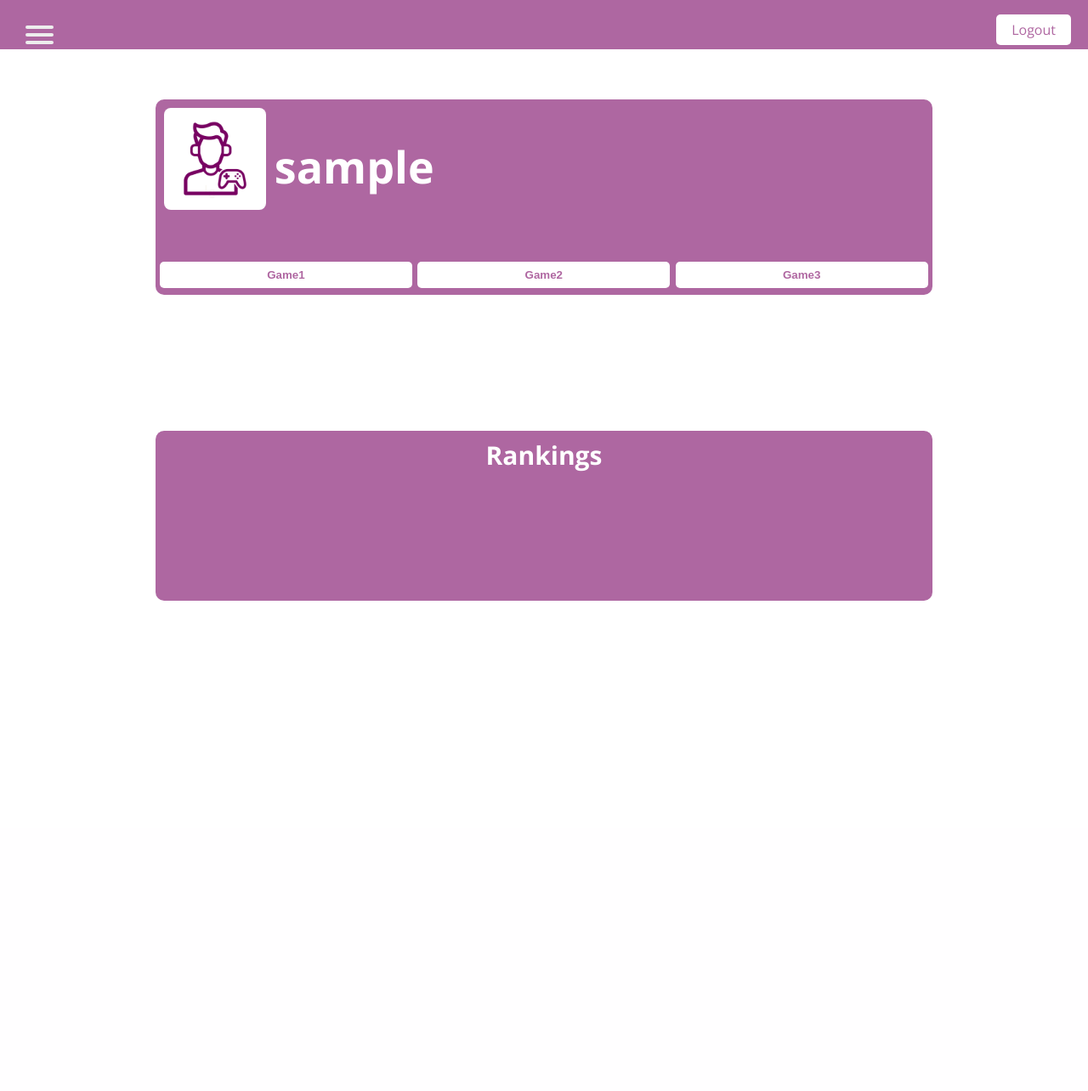
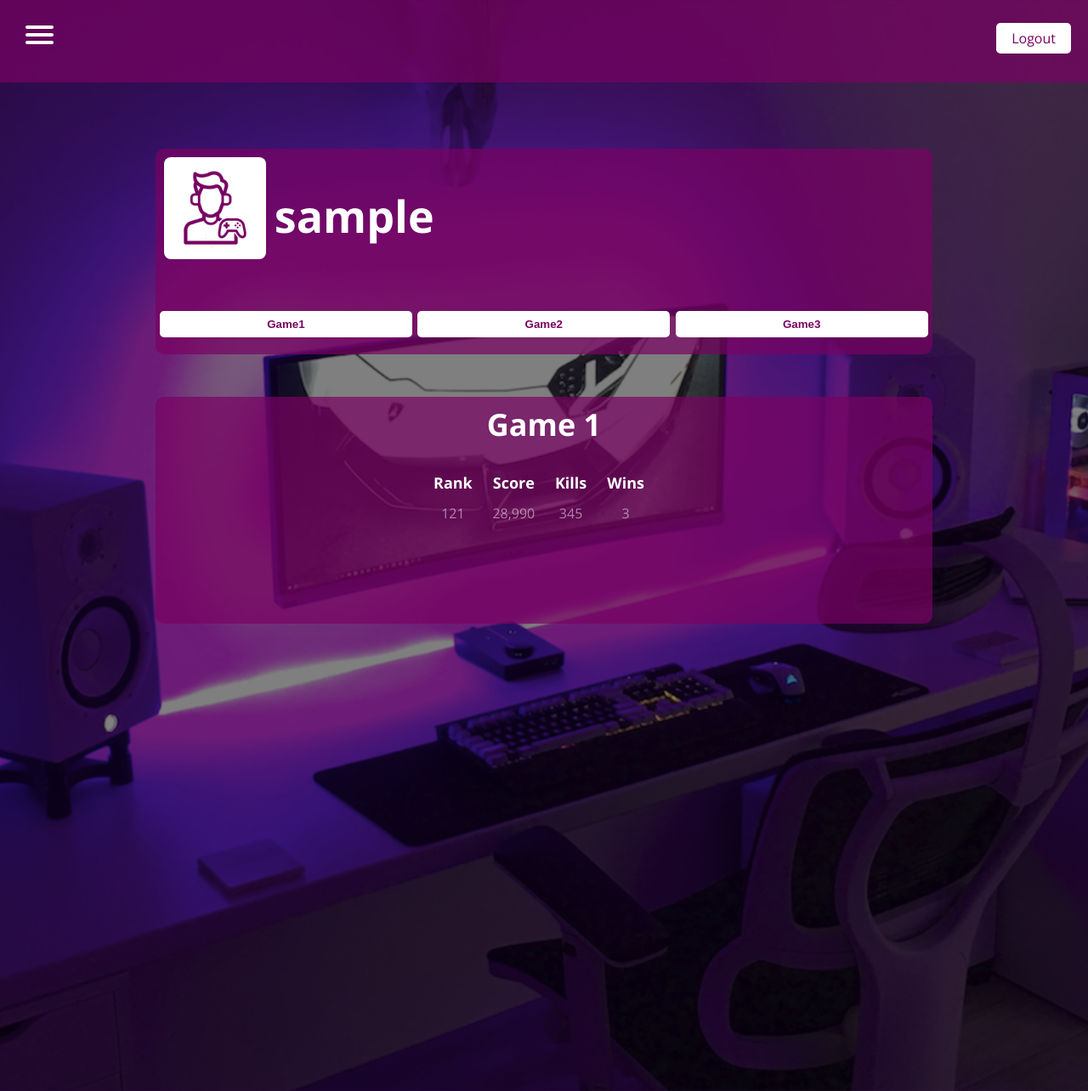
Before and after one commit to Leymabeans/lame-games, a PHP site: page /private/pages/profile.php in a window 1280 px wide. Shown: the whole page at 85% size. Before the commit the page ends 707 px from the top, so only its background shows below. Run offline with PHP 8.4, Linux system fonts and the light colour scheme; the visitor is signed in with stand-in values (Sample User, id 1); tables that the repository leaves empty or names only in its code hold one stand-in row (values such as "Sample post").

Commit message:
Finished game table layout

```diff
--- a/private/css/index.css
+++ b/private/css/index.css
@@ -6,7 +6,6 @@ body {
   font-family: 'Open Sans', sans-serif;
   overflow: hidden;
 }
-
 
 ::-webkit-scrollbar {
   display: none;
@@ -44,7 +43,7 @@ body {
 .text {
   position: absolute;
   background: linear-gradient(rgba(0, 0, 50, 0.5), rgba(0, 0, 50, 0.5));
-  color: white;
+  color: #ffffff;
   text-align: center;
   bottom: 40px;
   right: 40px;
@@ -141,7 +140,7 @@ h1 {
   padding: 50px;
   padding-top: 125px;
   border-radius: 20%;
-  background: #ededed;
+  background: #ffffff;
   list-style-type: none;
   -webkit-font-smoothing: antialiased;
   transform-origin: 0% 0%;
@@ -160,7 +159,7 @@ h1 {
   height: 4px;
   margin-bottom: 5px;
   position: relative;
-  background: #ededed;
+  background: #ffffff;
   border-radius: 3px;
   z-index: 1;
   transform-origin: 4px 0px;
@@ -184,9 +183,13 @@ h1 {
 /*Profile Page=============================================*/
 .none {
   display: grid;
-  grid-template-rows: 1fr 0.5fr 5fr 5fr 1fr;
+  grid-template-rows: 1fr 0.5fr 2.5fr 4fr 3fr;
   grid-template-columns: 4fr 5fr 15fr 4fr;
-  background-color: #ffffff;
+  background: linear-gradient(rgba(0, 0, 0, 0.5), rgba(0, 0, 0, 0.5)), url("../images/setup2.jpg");
+  min-height: 100%;
+  min-width: 100%;
+  background-size: cover;
+  background-position: center;
   color: #ffffff;
 }
 
@@ -195,8 +198,9 @@ h1 {
 .header {
   grid-row: 1 / 2;
   grid-column: 1 / 7;
-  background-color: rgba(121, 2, 99, 0.6);
+  background-color: rgba(121, 2, 99, 0.7);
   width: 100%;
+  padding-bottom: 10px;
   margin-bottom: 20px;
 }
 
@@ -204,10 +208,10 @@ h1 {
   float: right;
   text-decoration: none;
   background-color: #ffffff;
-  color: rgba(121, 2, 99, 0.6);
+  color: rgb(121, 2, 99);
   padding: 7px 18px;
   border-radius: 5px;
-  margin: -10px 20px 5px 20px;
+  margin: 0px 20px 5px 20px;
   transition: opacity 0.5s;
 }
 
@@ -217,31 +221,18 @@ div .logout:hover {
 }
 
 
-/*Content============*/
-.background2 {
-  grid-row:  4 / 5;
-  grid-column: 2 / 4;
-  background-color: rgba(121, 2, 99, 0.6);
-  width: 100%;
-  height: 200px;
-  border-radius: 10px;
-  margin: 0px auto 150px auto;
-}
-
-
 
 /*Profile section====*/
 #profile {
   grid-row:  3 / 4;
   grid-column: 2 / 4;
-  background-color: rgba(121, 2, 99, 0.6);
+  background-color: rgba(121, 2, 99, 0.7);
   width: 100%;
-  height: 230px;
   border-radius: 10px;
-  margin: 0px auto 60px auto;
+  margin: 0px auto 50px auto;
 }
 
-.profilePic {
+.profile-pic {
   float: left;
   width: 120px;
   height: 120px;
@@ -258,7 +249,7 @@ div .logout:hover {
   display: inline;
   font-weight: bolder;
   background-color: #ffffff;
-  color: rgba(121, 2, 99, 0.6);
+  color: rgb(121, 2, 99);
   width: 32.5%;
   padding: 8px 20px;
   border: none;
@@ -287,20 +278,36 @@ div .logout:hover {
 #rank {
   grid-row:  4 / 5;
   grid-column: 2 / 4;
-  background-color: rgba(121, 2, 99, 0.6);
+  background-color: rgba(121, 2, 99, 0.7);
   width: 100%;
-  height: 200px;
+
   border-radius: 10px;
-  margin: 0px auto 150px auto;
+  margin: 0px auto 200px auto;
 }
 
 #global {
   text-align: center;
   color: #ffffff;
-  font-size: 30px;
+  font-size: 36px;
   margin: 8px auto;
 }
 
-#game1, #game2, #game3 {
+#game2, #game3 {
   display: none;
 }
+
+.results {
+  text-align: center;
+  margin: 10px auto;
+  padding: 5px;
+}
+
+th {
+  font-size: 18px;
+  padding: 15px 5px 10px 5px;
+  margin: 10px auto 0px auto;
+}
+
+td {
+  opacity: 0.5;
+}
--- a/private/js/index.js
+++ b/private/js/index.js
@@ -11,7 +11,7 @@ var myVar;
         document.getElementById('global').innerHTML = "Game 1";
         document.getElementById('game1').style.display = "block";
         document.getElementById('game2').style.display = "none";
-        document.getElementById('game2').style.display = "none";
+        document.getElementById('game3').style.display = "none";
       }
 
       function display2() {
--- a/private/pages/profile.php
+++ b/private/pages/profile.php
@@ -78,7 +78,7 @@
 
 <!--Profile=======================================================-->
     <section id="profile">
-      <img class="profilePic" src="../images/user_pic.jpg">
+      <img class="profile-pic" src="../images/user_pic.jpg">
       <h2 id="user"><?php echo $result['username'] ?><h2><br><br><br><br><br>
       <button class="games" id="display1" onclick="display1()">Game1</button>
       <button class="games" id="display2" onclick="display2()">Game2</button>
@@ -86,39 +86,58 @@
     </section>
 
     <section id="rank">
-      <h1 id="global">Rankings</h1>
-      <table id="game1">
+      <h1 id="global">Game 1</h1>
+
+      <div id="game1">
+        <table class="results">
           <tr>
             <th>Rank<th>
             <th>Score<th>
+            <th>Kills<th>
+            <th>Wins<th>
           </tr>
           <tr>
-          <th>121<th>
-          <th>28,990<th>
+            <td>121<td>
+            <td>28,990<td>
+            <td>345<td>
+            <td>3<td>
           </tr>
         </table>
+      </div>
 
-      <table id="game2">
+      <div id="game2">
+        <table class="results" >
           <tr>
             <th>Rank<th>
             <th>Score<th>
+            <th>Kills<th>
+            <th>Wins<th>
           </tr>
           <tr>
-          <th>121<th>
-          <th>28,990<th>
+            <td>122<td>
+            <td>28,990<td>
+            <td>345<td>
+            <td>3<td>
           </tr>
         </table>
+      </div>
 
-      <table id="game3">
+      <div id="game3">
+        <table class="results">
           <tr>
             <th>Rank<th>
             <th>Score<th>
+            <th>Kills<th>
+            <th>Wins<th>
           </tr>
           <tr>
-          <th>121<th>
-          <th>28,990<th>
+            <td>123<td>
+            <td>28,990<td>
+            <td>345<td>
+            <td>3<td>
           </tr>
         </table>
+      </div>
     </section>
   </body>
 </html>
```
Lines whose indentation alone changed are shown as unchanged.
